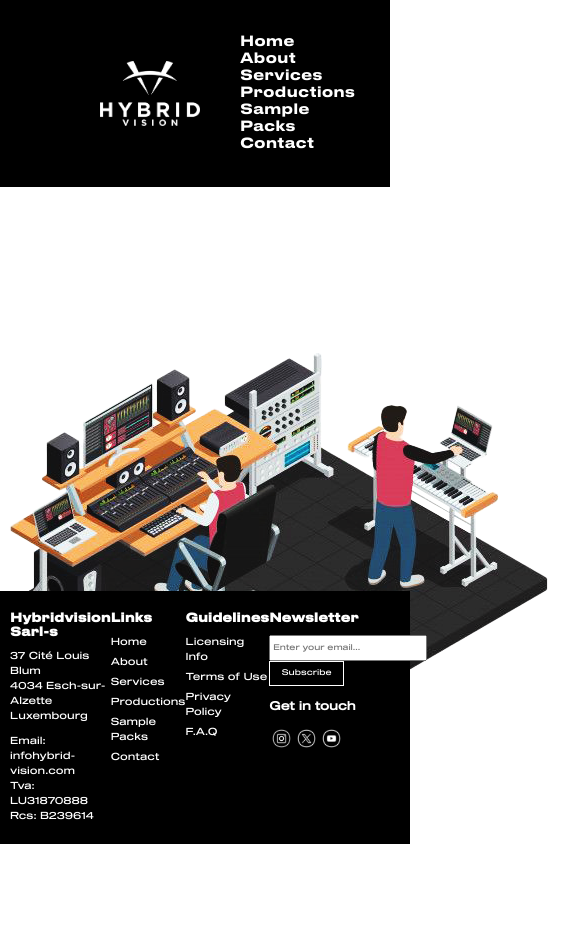
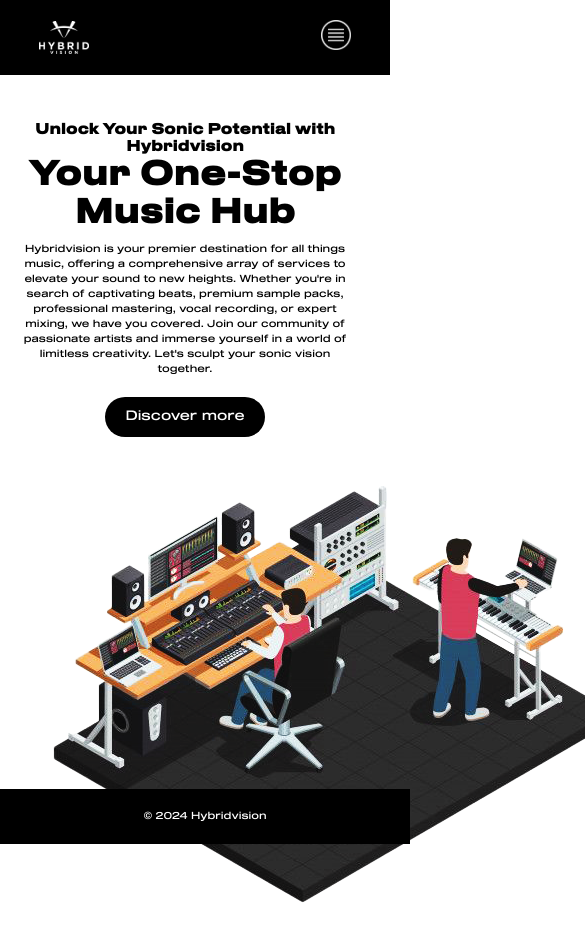
Before and after one commit to ismailjacoby/MakerHub_Frontend, an Angular app: page /home in a window 390 px wide. Shown: the top 940 px of the page, 585 px wide, since content can reach past the window. Built offline with nearby package versions, Linux system fonts and the light colour scheme.

Commit message:
Made Navbar & Footer mobile responsive + Home component

```diff
--- a/src/app/home/home.component.css
+++ b/src/app/home/home.component.css
@@ -40,3 +40,11 @@ p{
   text-decoration: underline;
   cursor: pointer;
 }
+@media (max-width: 1086px) {
+  .homepage{
+    display: block;
+    width: 90%;
+    margin: 0 auto;
+    text-align: center;
+  }
+}
--- a/src/app/shared/footer/footer.component.css
+++ b/src/app/shared/footer/footer.component.css
@@ -66,3 +66,16 @@ a:hover{
   width: 25px;
   height: auto;
 }
+.mobile-footer{
+  display: none;
+  padding: 10px;
+}
+
+@media (max-width: 1086px) {
+  .show{
+    display: none;
+  }
+  .mobile-footer{
+    display: block;
+  }
+}
--- a/src/app/shared/footer/footer.component.html
+++ b/src/app/shared/footer/footer.component.html
@@ -1,5 +1,5 @@
 <footer class="footer">
-  <div class="footer-informations">
+  <div class="footer-informations show">
     <h2>Hybridvision Sarl-s</h2>
     <div class="company-information">
       <p>37 Cité Louis Blum<br>4034 Esch-sur-Alzette<br>Luxembourg</p>
@@ -7,7 +7,7 @@
     </div>
   </div>
 
-  <div class="footer-links">
+  <div class="footer-links show">
     <h2>Links</h2>
     <ul>
       <li><a href="/home">Home</a></li>
@@ -19,7 +19,7 @@
     </ul>
   </div>
 
-  <div class="footer-guidelines">
+  <div class="footer-guidelines show">
     <h2>Guidelines</h2>
     <ul>
       <li><a href="/licensing">Licensing Info</a></li>
@@ -29,7 +29,7 @@
     </ul>
   </div>
 
-  <div class="footer-news">
+  <div class="footer-news show">
     <h2>Newsletter</h2>
     <div class="subscribe">
       <input type="email" placeholder="Enter your email..." id="newletter-input">
@@ -44,4 +44,7 @@
       </ul>
     </div>
   </div>
+  <div class="mobile-footer">
+    &copy; 2024 Hybridvision
+  </div>
 </footer>
--- a/src/app/shared/navbar/navbar.component.css
+++ b/src/app/shared/navbar/navbar.component.css
@@ -4,6 +4,9 @@
   padding: 20px 0;
   font-family: 'Drukwide',sans-serif;
   font-size: 14px;
+  position:fixed;
+  width: 100%;
+  top: 0%;
 }
 
 .header-content {
@@ -20,18 +23,18 @@
 }
 
 /* Nav Links */
+.nav-list{
+  display: flex;
+}
 .nav-links ul {
   list-style-type: none;
 }
 
 .nav-links li {
-  display: inline-block;
   margin-right: 20px;
 }
 
-.nav-links li:last-child {
-  margin-right: 0;
-}
+
 
 .nav-links a {
   color: white;
@@ -56,3 +59,55 @@
 .nav-icons .icon-link:last-child {
   margin-right: 0;
 }
+
+.hamburger{
+  display: none;
+  color: white;
+  cursor: pointer;
+}
+.hamburger-icon{
+  width: 30px;
+}
+.nav-links--open{
+  transform: translateX(0);
+}
+
+
+/* Mobile Styles */
+@media (max-width: 1086px) {
+  .nav-logo{
+    width: 50px;
+  }
+  .header-content{
+    width: 80%;
+    margin: 0 auto;
+
+  }
+  .nav-links{
+    position: fixed;
+    top:60px;
+    left: 0;
+    background-color: black;
+    width: 100%;
+    transform: translateX(-100%);
+    transition: all 0.3s ease-in-out;
+  }
+  .nav-list{
+    flex-direction: column;
+    align-items: center;
+    row-gap: 20px;
+  }
+
+  .nav-links.open{
+    transform: translateX(0%);
+  }
+  .nav-item{
+    font-size: 12px;
+  }
+  .show{
+    display: none;
+  }
+  .hamburger{
+    display: block;
+  }
+}
--- a/src/app/shared/navbar/navbar.component.html
+++ b/src/app/shared/navbar/navbar.component.html
@@ -2,7 +2,7 @@
   <div class="header-content">
     <img src="assets/images/logos/Hv%20logo%20white.png" class="nav-logo">
 
-    <nav class="nav-links">
+    <nav class="nav-links" [class.open]="isMenuOpen" (click)="toggleMenu()">
       <ul class="nav-list">
         <li class="nav-item"><a href="/home" class="nav-link">Home</a></li>
         <li class="nav-item"><a href="/about" class="nav-link">About</a></li>
@@ -13,10 +13,13 @@
       </ul>
     </nav>
 
-    <div class="nav-icons">
+    <div class="nav-icons show">
       <a href="#" class="icon-link"><img src="assets/images/icons/navbar/heartIcon.svg" alt="Wishlist Icon" class="nav-icon"></a>
       <a href="#" class="icon-link"><img src="assets/images/icons/navbar/shoppingCartIcon.svg" alt="Shopping Cart Icon" class="nav-icon"></a>
       <a href="#" class="icon-link"><img src="assets/images/icons/navbar/accountIcon.svg" alt="Account Icon" class="nav-icon"></a>
     </div>
+    <div class="hamburger" (click)="toggleMenu()">
+      <img class="hamburger-icon" src="assets/images/icons/navbar/hamburgerIcon.png">
+    </div>
   </div>
 </header>
--- a/src/app/shared/navbar/navbar.component.ts
+++ b/src/app/shared/navbar/navbar.component.ts
@@ -6,5 +6,11 @@ import { Component } from '@angular/core';
   styleUrl: './navbar.component.css'
 })
 export class NavbarComponent {
+  isMenuOpen = false;
+
+  constructor() { }
+  toggleMenu() {
+    this.isMenuOpen = !this.isMenuOpen;
+  }
 
 }
--- a/src/styles.css
+++ b/src/styles.css
@@ -24,4 +24,6 @@
 body{
   margin: 0;
   padding: 0;
+  padding-top: 110px;
+  padding-bottom: 200px;
 }
```
Also changed, not shown: src/assets/images/icons/navbar/hamburgerIcon.png (added), src/assets/images/icons/navbar/hamburgerIcon.svg (added).
